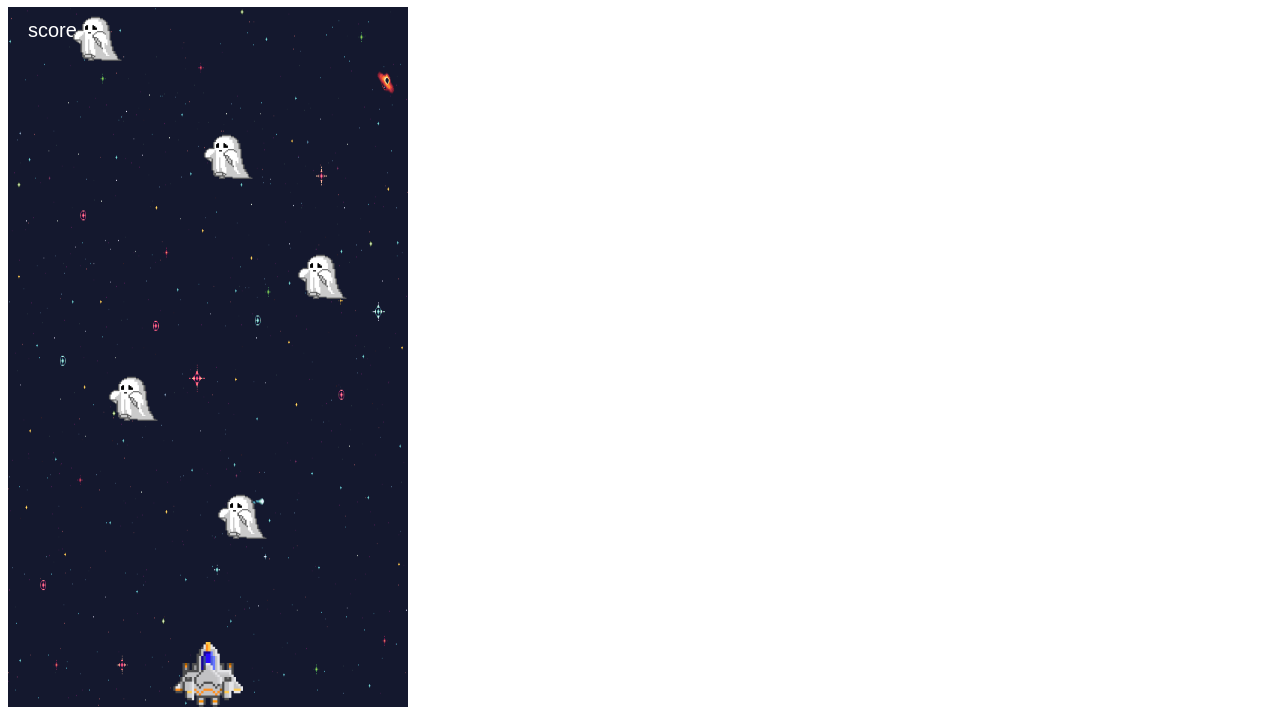
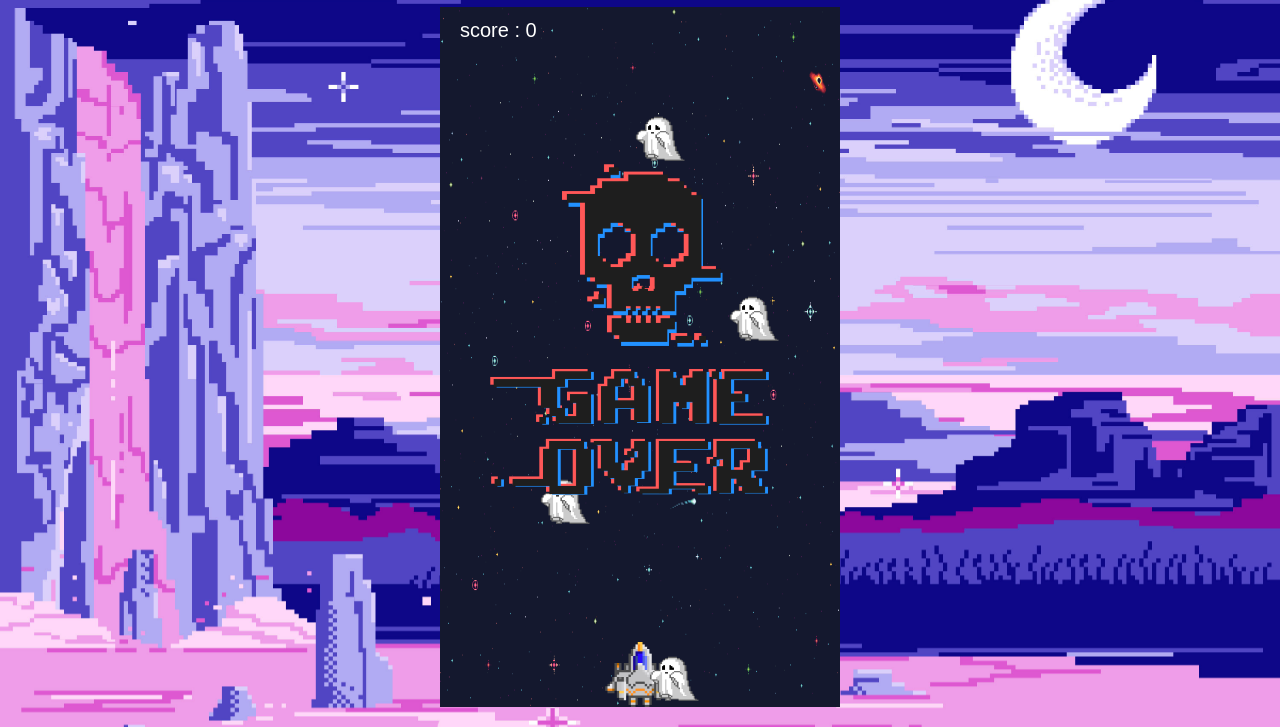
Before and after one commit to ujumango/shooting-game, a plain HTML site: page index.html in a window 1280 px wide. Shown: the part 73-800 px from the top of the page. Drawn offline with Linux system fonts and the light colour scheme.

Commit message:
23-02-07  배경

```diff
--- a/index.html
+++ b/index.html
@@ -4,7 +4,22 @@
     <meta charset="UTF-8">
     <meta http-equiv="X-UA-Compatible" content="IE=edge">
     <meta name="viewport" content="width=device-width, initial-scale=1.0">
-    <title>Document</title>
+    <title>SHOOTING GAME</title>
+    <style>
+        body{
+            width: 100%;
+            text-align: center;
+            background-image: url(imgs/bodyBg.jpg);
+            background-repeat: no-repeat;
+            background-size: cover;
+            margin: 0;
+            color: aliceblue;
+        }
+        canvas{
+           display: flex;
+           margin: 0 auto;
+        }
+    </style>
 </head>
 <body>
     <h1>GAME START</h1>
--- a/main.js
+++ b/main.js
@@ -86,9 +86,9 @@ this.checkhit = function(){
     //총알.y <= 적군.y and
     //총알.x >= 적군.x and 총알.x <= 적군.x + 적군의 너비
     for(let i=0; i<enemyList.length; i++){
-        if(this.y <= enemyList[i].y && this.x >= enemyList[i].x && this.x <= enemyList[i].x + 55){
+        if(this.y <= enemyList[i].y && this.x >= enemyList[i].x && this.x <= enemyList[i].x + 40){
             //총알이 죽으면 적군의 우주선이 없어지고 점수획득
-            score++;
+            score ++;
             this.alive = false //죽은 총알!
             enemyList.splice(i, 1);
             //enemyList에서 i번째에 있는 값 1개를 우주선만 잘라내버리자
@@ -103,10 +103,10 @@ this.checkhit = function(){
 
 
 
-function generateRandomValue(min,max){
+function generateRandomValue(min, max){
     //이 함수를 call을 할 때 최대값, 최소값을 미리 보내주는 것
     //이 함수는랜덤한 숫자를 리턴만 하면 된다.
-    let randomNum = Math.floor(Math.random() * (max-min+1))+min //min값은 최소로 보장이 되게.
+    let randomNum = Math.floor(Math.random() * (max - min + 1)) + min //min값은 최소로 보장이 되게.
     //Math.random : 0~1까지를 반환하게 됨
     //최대값, 최소값 사이에서 랜덤값 받는 법
     //math.floor 소수점 내리기!
@@ -128,7 +128,7 @@ function Enemy(){
     }
 //적군이 내려와라
 this.update = function(){
-    this.y += 2 //적군의 속도 조절
+    this.y += 3 //적군의 속도 조절
 
     if(this.y >= canvas.height - 60){
         gameOver = true;
@@ -171,10 +171,11 @@ function createBullet(){
 
 //적군이 1초마다 생기기
 function createEnemy(){
-    const interval = setInterval(function(){
+    const interval = setInterval(function() {
         let e = new Enemy();
         e.init();
-    },1000)
+    },1000);
+
     //setInterval(호출하고싶은함수, 시간:얼마마다 호출?)은 내가 원하는 시간마다 함수호출
 }
 
@@ -222,7 +223,7 @@ ctx.drawImage(spaceshipImage, spaceshipX, spaceshipY);
 
 ctx.fillText(`score : ${score}`,20,30);
 ctx.fillStyle = "white";
-ctx.font = "20px arial"
+ctx.font = "20px arial";
 
 //총알을 그려주자
 for(let i=0; i<bulletList.length; i++){
```
Also changed, not shown: imgs/bodyBg.jpg (added).
